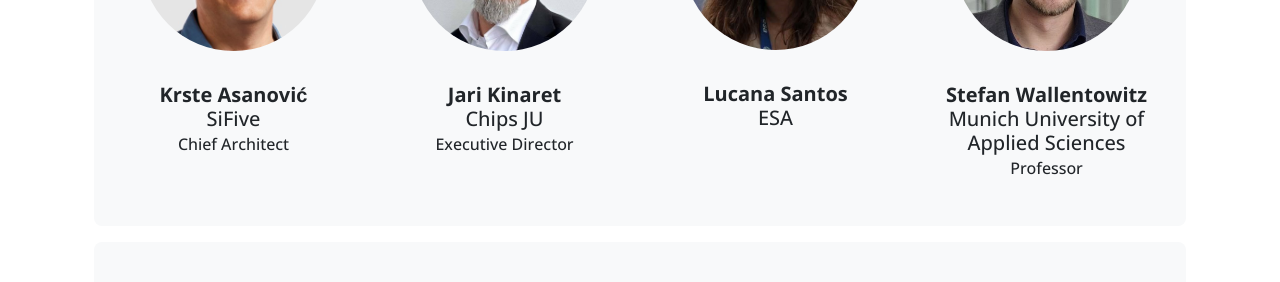
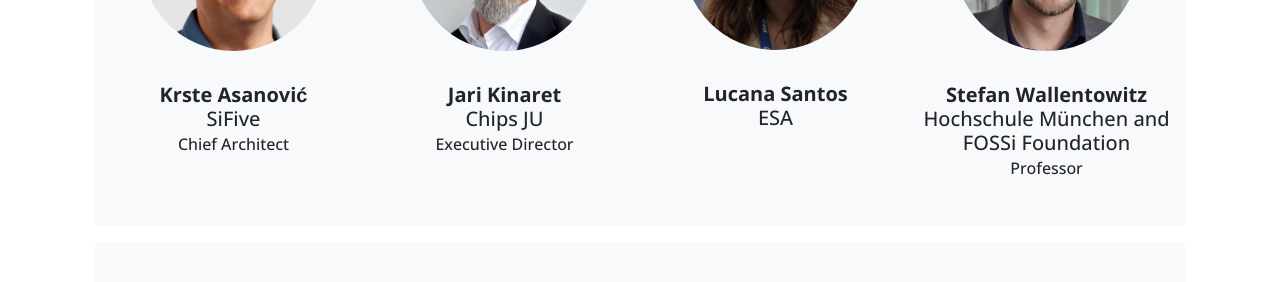
Before and after one commit to riscv-europe/summit-website-development, a Jekyll site: the page built from summit/2025/index.md, in a window 1280 px wide and 900 px high, scrolled down 2223 px. Shown: the part 155-437 px from the top of the window. Built offline with Jekyll 4.4.1, drawn with Linux system fonts in a browser that asks for light colours.

Commit message:
Fix: list of keynotes and invited speakers is now expanded from Google spreadhseet's extraction.

```diff
--- a/summit/2025/index.md
+++ b/summit/2025/index.md
@@ -46,69 +46,10 @@
 %}
 
 <div class="row mt-5">
-  <div class="col-sm-3 col-6 mb-4">
-    <div class="row">
-      <div class="col-md-12 text-center">
-        <img src="media/speakers/Asanović.jpeg" alt="Krste Asanović" class="img-fluid rounded-circle" style="width: 75%">
-      </div>
-    </div>
-    <div class="row">
-      <div class="col-md-12 text-center">
-        <div class="pt-2">
-          <h5 class="mt-4 font-weight-medium mb-1"><b>Krste Asanović</b><br>SiFive</h5>
-          <h6 class="subtitle">Chief Architect</h6>
-        </div>
-      </div>
-    </div>
-  </div>
-
-  <div class="col-sm-3 col-6 mb-4">
-    <div class="row">
-      <div class="col-md-12 text-center">
-        <img src="media/speakers/Kinaret.jpeg" alt="Jari Kinaret" class="img-fluid rounded-circle" style="width: 75%">
-      </div>
-    </div>
-    <div class="row">
-      <div class="col-md-12 text-center">
-        <div class="pt-2">
-          <h5 class="mt-4 font-weight-medium mb-1"><b>Jari Kinaret</b><br>Chips JU</h5>
-          <h6 class="subtitle">Executive Director</h6>
-        </div>
-      </div>
-    </div>
-  </div>
-
-  <div class="col-sm-3 col-6 mb-4">
-    <div class="row">
-      <div class="col-md-12 text-center">
-        <img src="media/speakers/Santos.jpeg" alt="Lucana Santos" class="img-fluid rounded-circle" style="width: 75%">
-      </div>
-    </div>
-    <div class="row">
-      <div class="col-md-12 text-center">
-        <div class="pt-2">
-          <h5 class="mt-4 font-weight-medium mb-1"><b>Lucana Santos</b><br>ESA</h5>
-          <h6 class="subtitle">&nbsp;</h6>
-        </div>
-      </div>
-    </div>
-  </div>
-
-  <div class="col-sm-3 col-6 mb-4">
-    <div class="row">
-      <div class="col-md-12 text-center">
-        <img src="media/speakers/Wallentowitz.jpeg" alt="Stefan Wallentowitz" class="img-fluid rounded-circle" style="width: 75%">
-      </div>
-    </div>
-    <div class="row">
-      <div class="col-md-12 text-center">
-        <div class="pt-2">
-          <h5 class="mt-4 font-weight-medium mb-1"><b>Stefan Wallentowitz</b><br>Munich University of Applied Sciences</h5>
-          <h6 class="subtitle">Professor</h6>
-        </div>
-      </div>
-    </div>
-  </div>
+{% assign speakers = site.data.summit25speakers | where: "Status", "OkToPublish" | sort: "LastName" %}
+{% for speaker in speakers %}
+{% include summit25speaker-short.md speaker=speaker %}
+{% endfor %}
 </div>
 
 {% include jumboboxend.html %}
```
